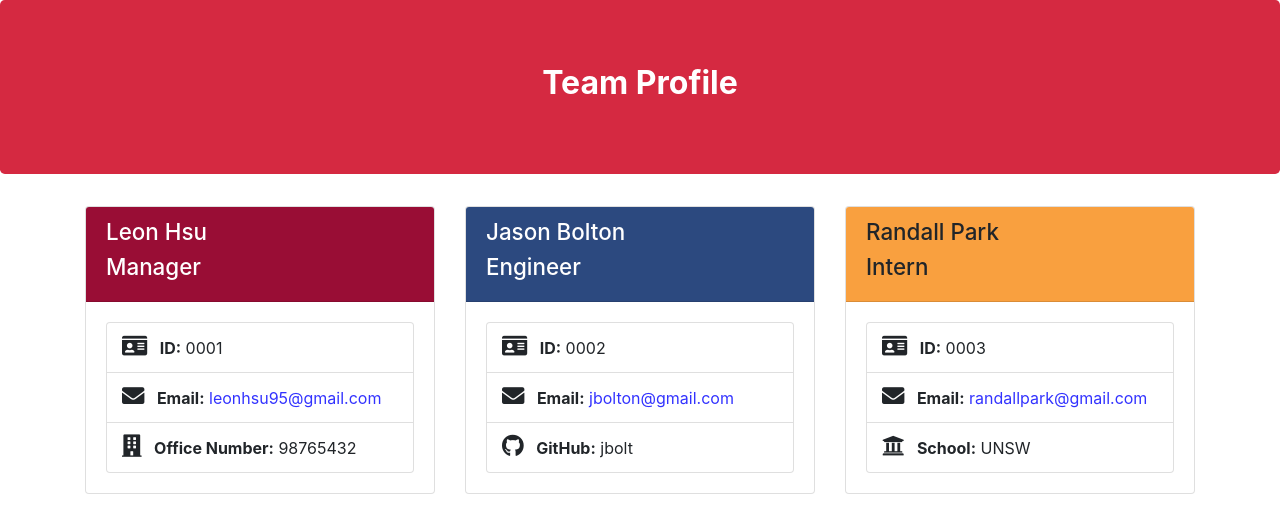
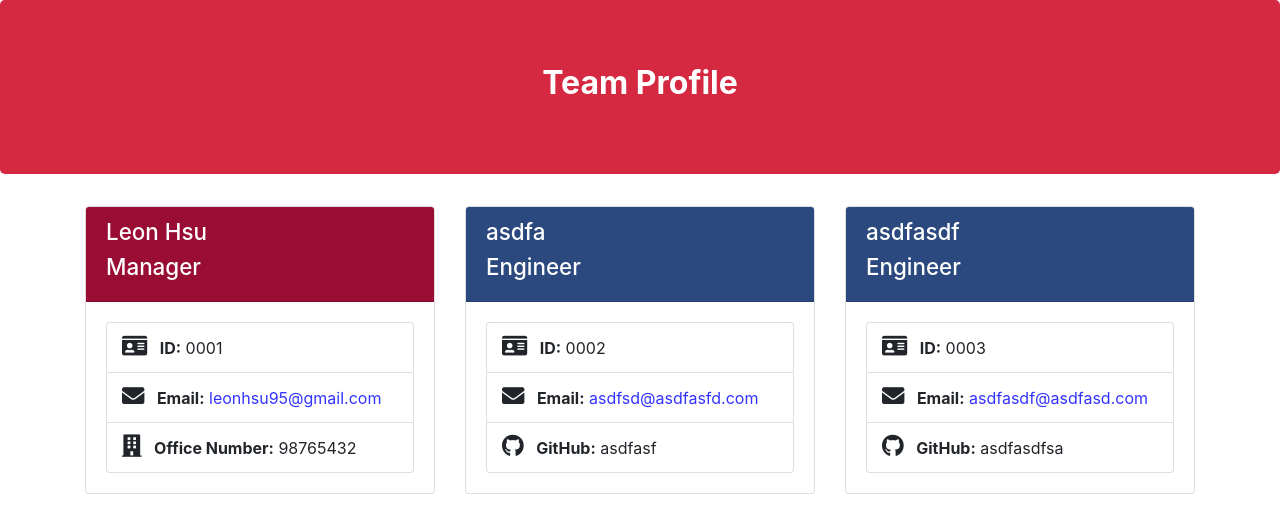
Before and after one commit to leonhsu95/team-profile, a website: page index.html in a window 1280 px wide. Drawn offline with nearby package versions, Linux system fonts and the light colour scheme.

Commit message:
Changed functions in index.js

```diff
--- a/index.html
+++ b/index.html
@@ -35,23 +35,23 @@
     </div>
 </div><div class="col-12 col-lg-4 col-sm-6">
     <div class="card mb-4">
-        <div class="card-header engineer"><h2>Jason Bolton <br> <span class="role d-inline-block mt-2">Engineer</span> </h2></div>
+        <div class="card-header engineer"><h2>asdfa <br> <span class="role d-inline-block mt-2">Engineer</span> </h2></div>
         <div class="card-body">
             <ul class="list-group">
                 <li class="list-group-item"><i class="fas fa-id-card pr-2"></i> <span class="subheading font-weight-bold">ID:</span> 0002</li>
-                <li class="list-group-item"><i class="fas fa-envelope pr-2"></i> <span class="subheading font-weight-bold">Email:</span> <a href="mailto:jbolton@gmail.com">jbolton@gmail.com</a></li>
-                <li class="list-group-item"><i class="fab fa-github pr-2"></i> <span class="subheading font-weight-bold">GitHub:</span> jbolt</li>
+                <li class="list-group-item"><i class="fas fa-envelope pr-2"></i> <span class="subheading font-weight-bold">Email:</span> <a href="mailto:asdfsd@asdfasfd.com">asdfsd@asdfasfd.com</a></li>
+                <li class="list-group-item"><i class="fab fa-github pr-2"></i> <span class="subheading font-weight-bold">GitHub:</span> asdfasf</li>
             </ul>
         </div>
     </div>
 </div><div class="col-12 col-lg-4 col-sm-6">
     <div class="card mb-4">
-        <div class="card-header intern"><h2>Randall Park <br> <span class="role d-inline-block mt-2">Intern</span> </h2></div>
+        <div class="card-header engineer"><h2>asdfasdf <br> <span class="role d-inline-block mt-2">Engineer</span> </h2></div>
         <div class="card-body">
             <ul class="list-group">
                 <li class="list-group-item"><i class="fas fa-id-card pr-2"></i> <span class="subheading font-weight-bold">ID:</span> 0003</li>
-                <li class="list-group-item"><i class="fas fa-envelope pr-2"></i> <span class="subheading font-weight-bold">Email:</span> <a href="mailto:randallpark@gmail.com">randallpark@gmail.com</a></li>
-                <li class="list-group-item"><i class="fas fa-university pr-2"></i> <span class="subheading font-weight-bold">School:</span> UNSW</li>
+                <li class="list-group-item"><i class="fas fa-envelope pr-2"></i> <span class="subheading font-weight-bold">Email:</span> <a href="mailto:asdfasdf@asdfasd.com">asdfasdf@asdfasd.com</a></li>
+                <li class="list-group-item"><i class="fab fa-github pr-2"></i> <span class="subheading font-weight-bold">GitHub:</span> asdfasdfsa</li>
             </ul>
         </div>
     </div>
--- a/index.js
+++ b/index.js
@@ -87,7 +87,7 @@ async function populateTemplate(employee){
     }
 }
 
-async function generateTeam(){
+async function generateTemplate(){
     try{
         await addTeam();
         const templateHTML = await readFilePromise("./templates/template.html", "utf8");
@@ -103,7 +103,7 @@ async function generateTeam(){
 function init(){
     inquirer.prompt(managerQuestions)
      .then(answers=>{
-        generateTeam();
+        generateTemplate();
         managerData(answers);
 
      })
```
Also changed, not shown: templates/generated.html (+6 -6 lines).
